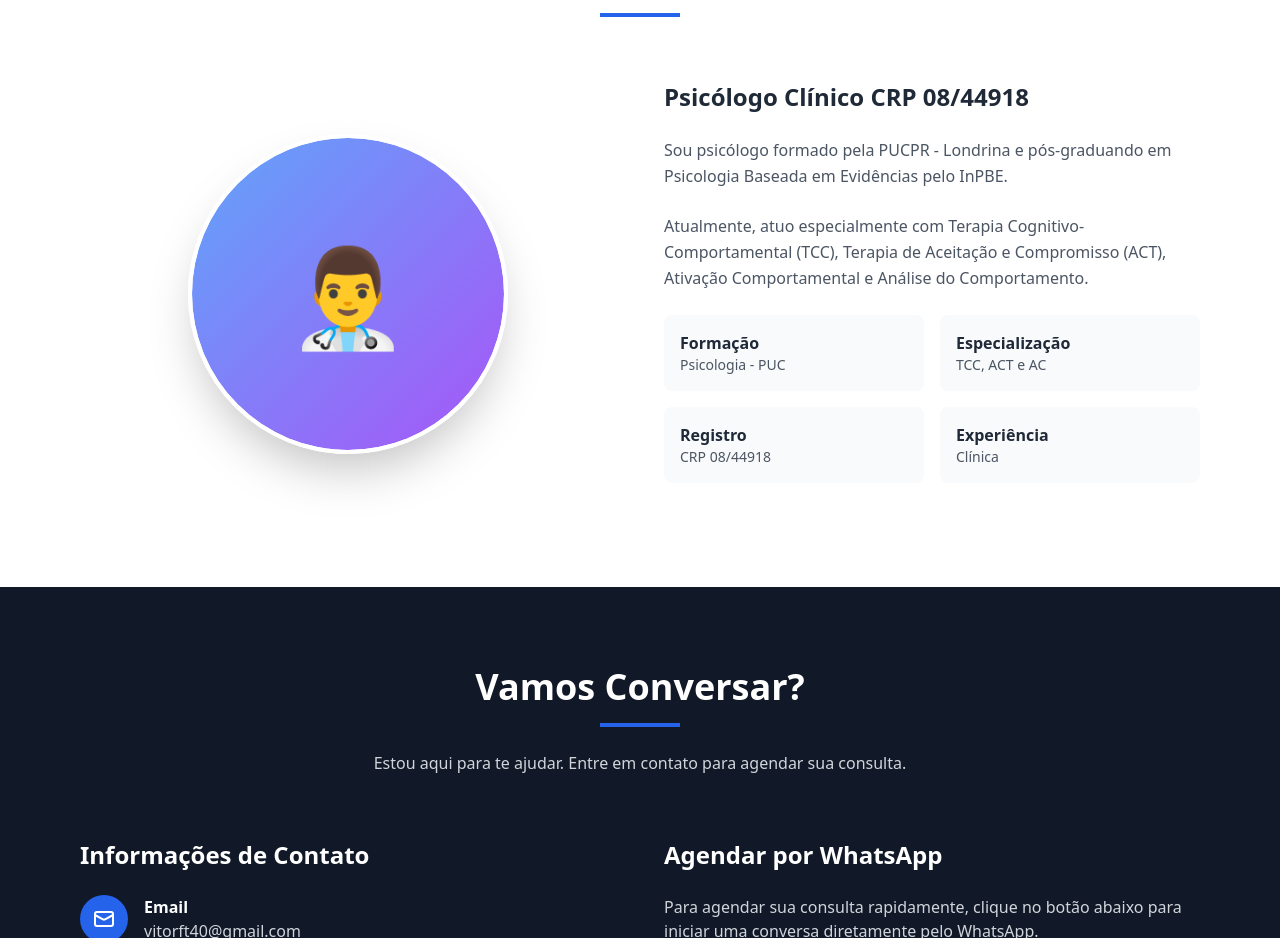
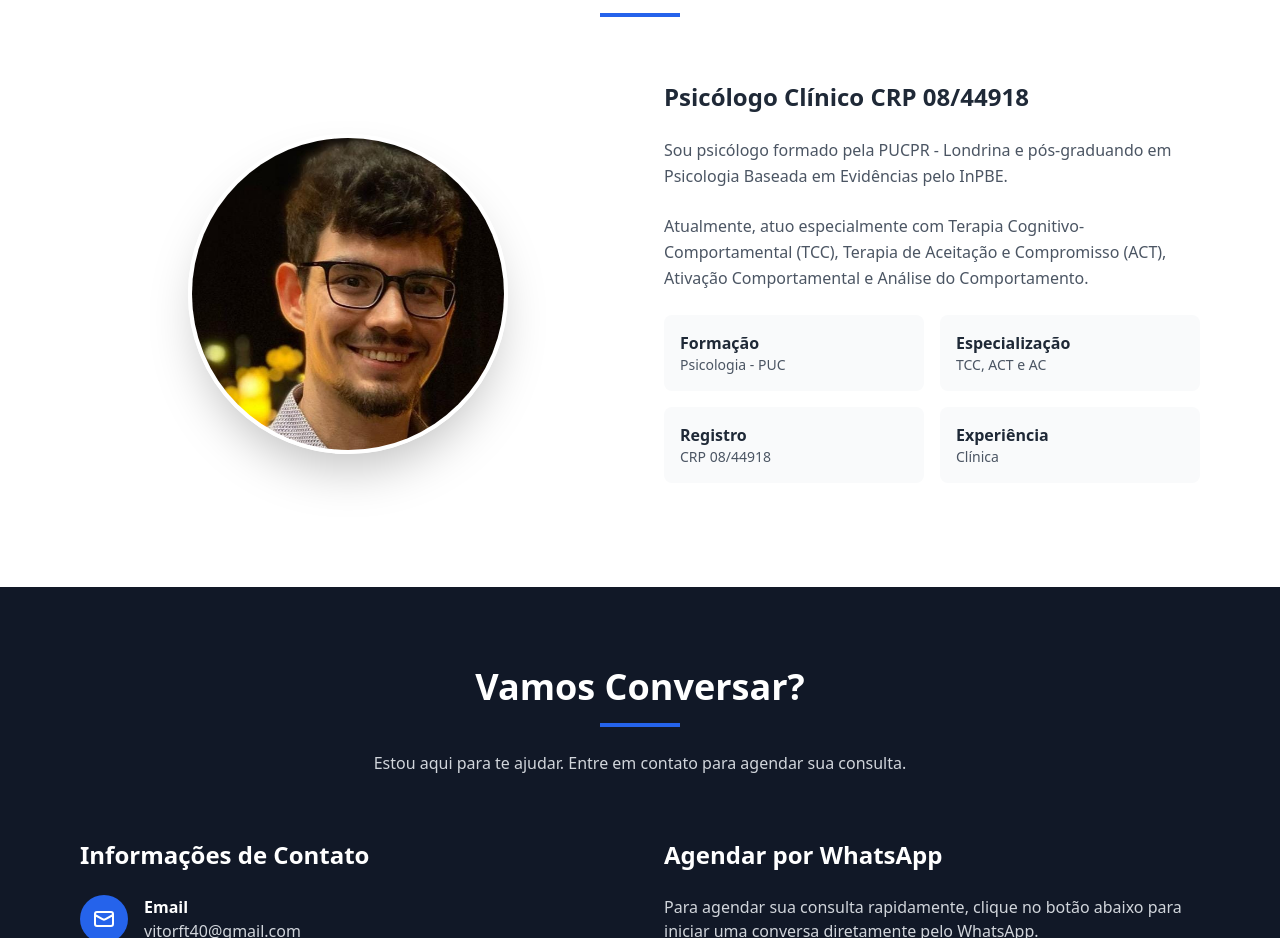
Before and after one commit to vitor-ftomazini/psicologia, a plain HTML site: page index.html in a window 1280 px wide. Shown: the part 7001-7939 px from the top of the page. Drawn offline with nearby package versions, Linux system fonts and the light colour scheme.

Commit message:
Update index.html

```diff
--- a/index.html
+++ b/index.html
@@ -492,7 +492,7 @@
             <div class="grid md:grid-cols-2 gap-12 items-center">
                 <div class="fade-in">
                     <div class="w-80 h-80 rounded-full mx-auto overflow-hidden shadow-2xl border-4 border-white">
-                        <img src="/imagens/vitor.jpg" alt="Vitor Ferrari Tomazini - Psicólogo" class="w-full h-full object-cover" onerror="this.style.display='none'; this.nextElementSibling.style.display='flex';">
+                        <img src="/imagens/vitor.jpg.jpeg" alt="Vitor Ferrari Tomazini - Psicólogo" class="w-full h-full object-cover" onerror="this.style.display='none'; this.nextElementSibling.style.display='flex';">
                         <div class="bg-gradient-to-br from-blue-400 to-purple-500 w-full h-full rounded-full flex items-center justify-center" style="display: none;">
                             <div class="text-8xl">👨‍⚕️</div>
                         </div>
```
